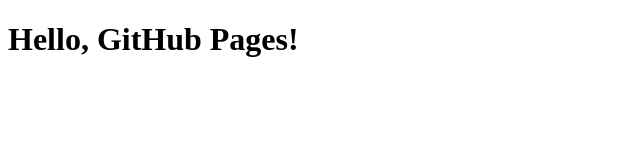
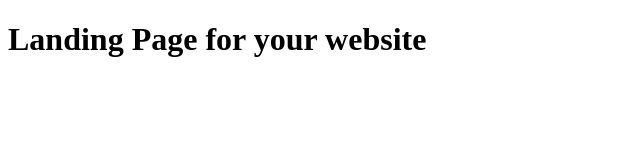
Before and after one commit to iabdsam/my-gh-pages-repo, a plain HTML site: page index.html in a window 1280 px wide. Shown: the whole page, without its empty margins (0-640 px from the left). Drawn offline with Linux system fonts and the light colour scheme.

Commit message:
Add file index.html

```diff
--- a/index.html
+++ b/index.html
@@ -6,6 +6,6 @@
     <title>GitHub Pages Deployment</title>
 </head>
 <body>
-    <h1>Hello, GitHub Pages!</h1>
+    <h1>Landing Page for your website</h1>
 </body>
 </html>
```
